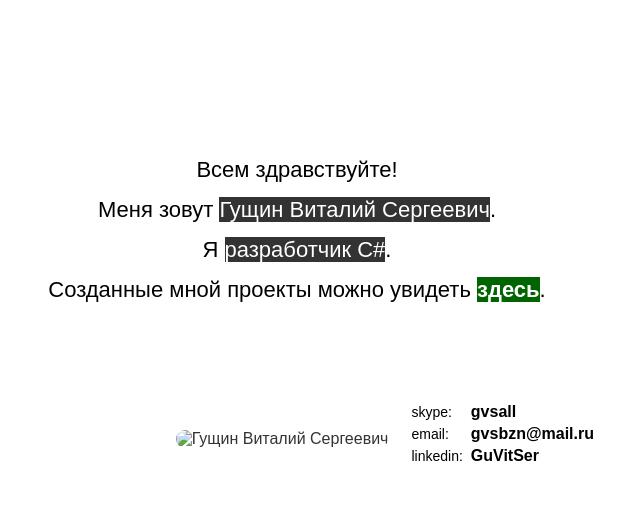
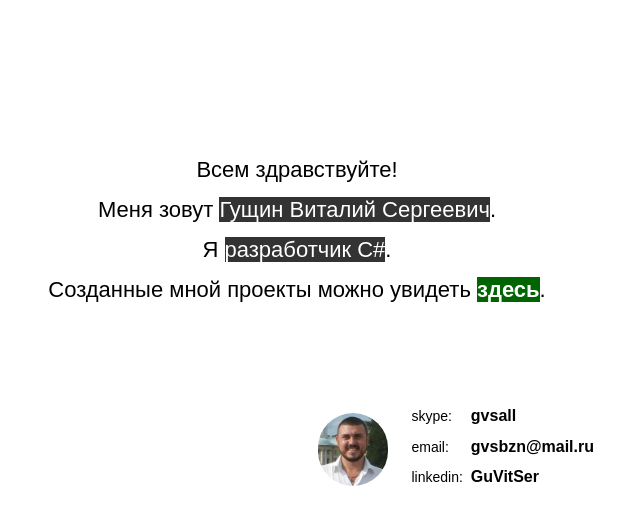
Before and after one commit to GVitSer/GVitSer.github.io, a plain HTML site: page index.html in a window 1280 px wide. Shown: the whole page, without its empty margins (343-983 px from the left). Drawn offline with Linux system fonts and the light colour scheme; a web font is replaced by a local one.

Commit message:
update photo

```diff
--- a/index.html
+++ b/index.html
@@ -17,7 +17,7 @@
 			<table>
 				<tbody><tr>
 					<td rowspan="3">
-						<img src="index_files/GVS.png.png" alt="Гущин Виталий Сергеевич" title="Гущин Виталий Сергеевич">
+						<img src="index_files/GVS.png" alt="Гущин Виталий Сергеевич" title="Гущин Виталий Сергеевич">
 					</td>
 					<td>
 						<span>skype:</span>
```
Also changed, not shown: index_files/GVS 0.png (added), index_files/GVS.jpg (deleted), index_files/GVS.png (added).
